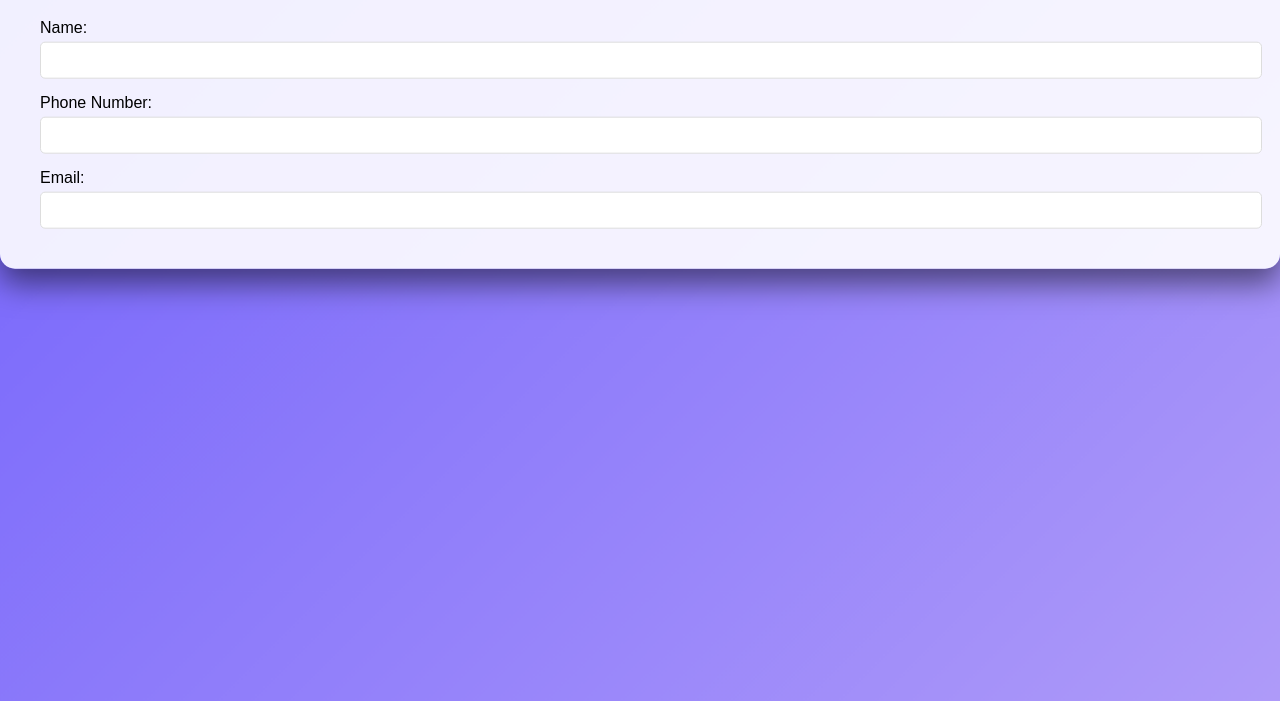
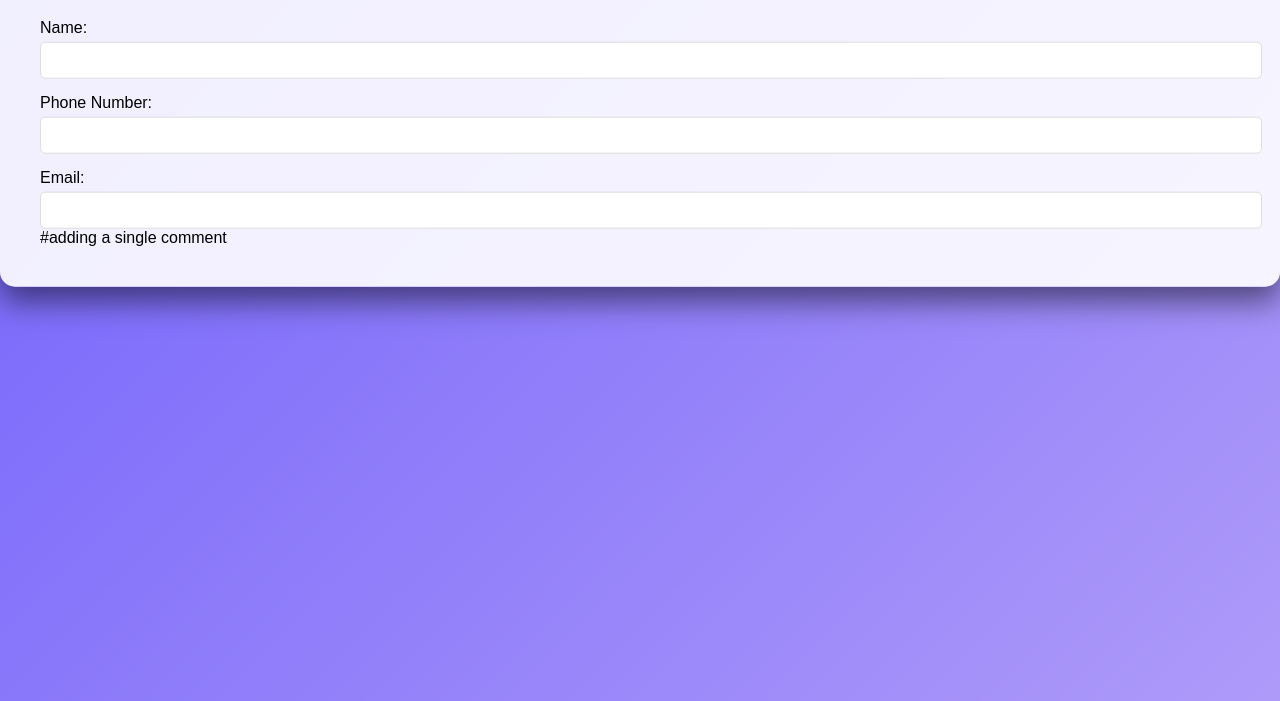
Before and after one commit to anirudhjoshi97/loginpage, a website: page index.html in a window 1280 px wide. Shown: the part 99-800 px from the top of the page. Drawn offline with Linux system fonts and the light colour scheme.

Commit message:
adding a new comment

```diff
--- a/index.html
+++ b/index.html
@@ -19,3 +19,6 @@
 
             <label for="email">Email:</label>
             <input type="email" id="email" required>
+
+
+            #adding a single comment
```
